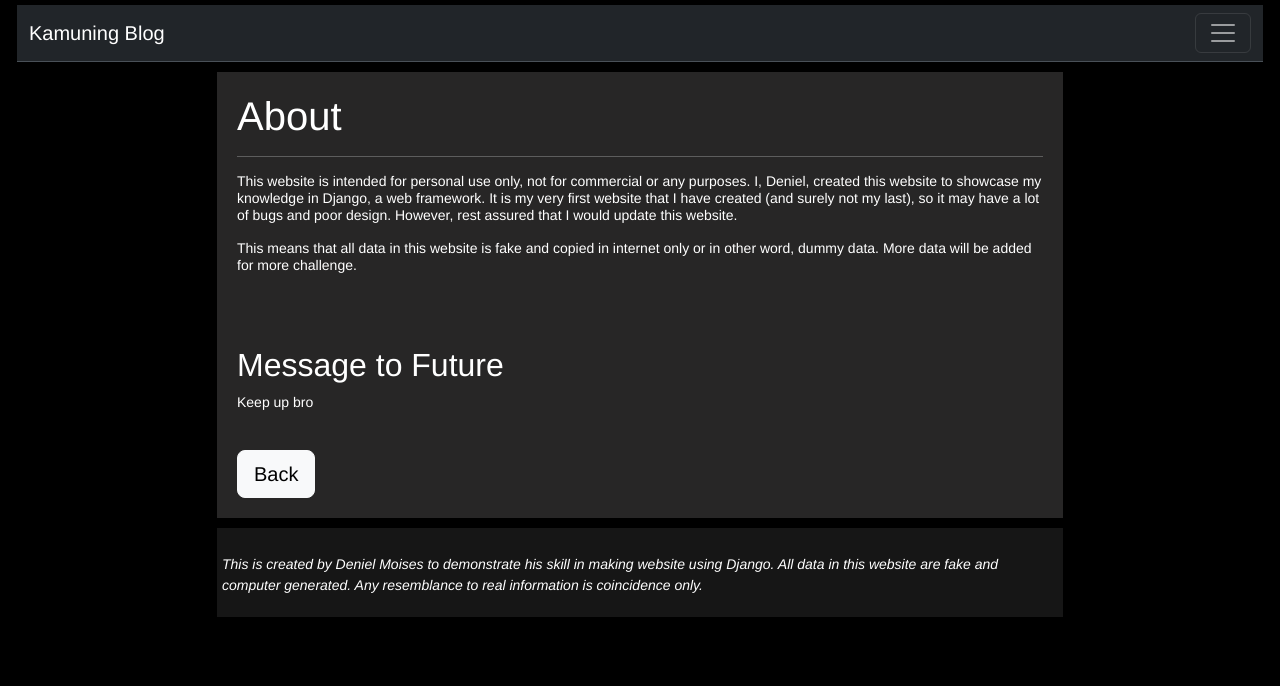
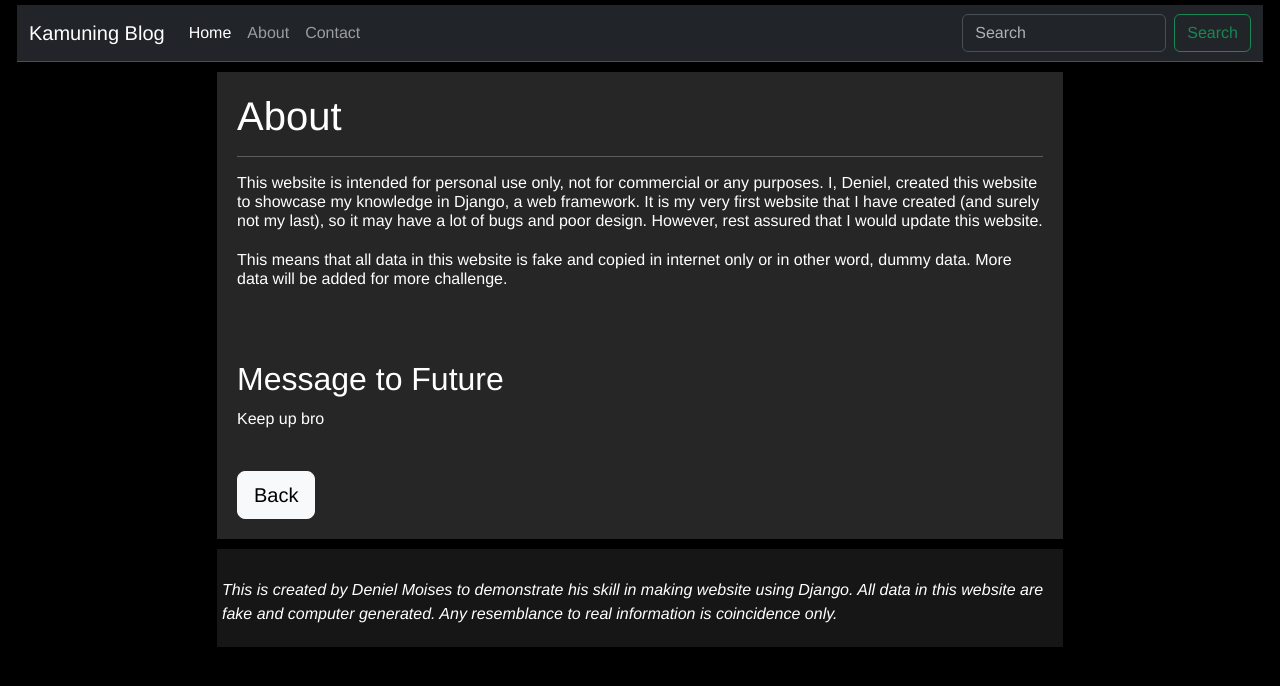
Before and after one commit to DMTolibas/django-blog, a Django app: page /about in a window 1280 px wide. Shown: the top 686 px of the page. Run offline with Django 5.2, Linux system fonts and the light colour scheme.

Commit message:
change the navbar from collapse to expand

```diff
--- a/blog/static/css/mainpage_style.css
+++ b/blog/static/css/mainpage_style.css
@@ -7,7 +7,7 @@ Important: The static folder can be under the project folder or become app speci
 body {
     background-color: black;
     padding: 5px;
-    font-size: 14px;
+    font-size: 16px;
     font-family: "Helvetica", "Arial", "Georgia", "Tahoma", "Roboto";
     color: white;
 }
--- a/blog/templates/html/about.html
+++ b/blog/templates/html/about.html
@@ -9,7 +9,7 @@
                 <h1>About<h1>
                 <hr>
 
-                    <p style="font-size: 14px">This website is intended for personal use only, not for commercial or any purposes. I, Deniel, created this website to showcase my knowledge in Django, a web framework.
+                    <p style="font-size: 16px">This website is intended for personal use only, not for commercial or any purposes. I, Deniel, created this website to showcase my knowledge in Django, a web framework.
                     It is my very first website that I have created (and surely not my last), so it may have a lot of bugs and poor design. However, rest assured that I would update this website.
                         <br> <br>
                     This means that all data in this website is fake and copied in internet only or in other word, dummy data. More data will be added for more challenge.
--- a/blog/templates/html/layout.html
+++ b/blog/templates/html/layout.html
@@ -24,7 +24,7 @@
     <body>
       <div class="container-fluid">
           <div class="header">
-            <nav class="navbar bg-dark border-bottom border-body" data-bs-theme="dark">
+            <nav class="navbar navbar bg-dark border-bottom border-body navbar-expand" data-bs-theme="dark">
               <div class="container-fluid">
                 <a class="navbar-brand" href="">Kamuning Blog</a>
                 <button class="navbar-toggler" type="button" data-bs-toggle="collapse" data-bs-target="#navbarSupportedContent" aria-controls="navbarSupportedContent" aria-expanded="false" aria-label="Toggle navigation">
```
